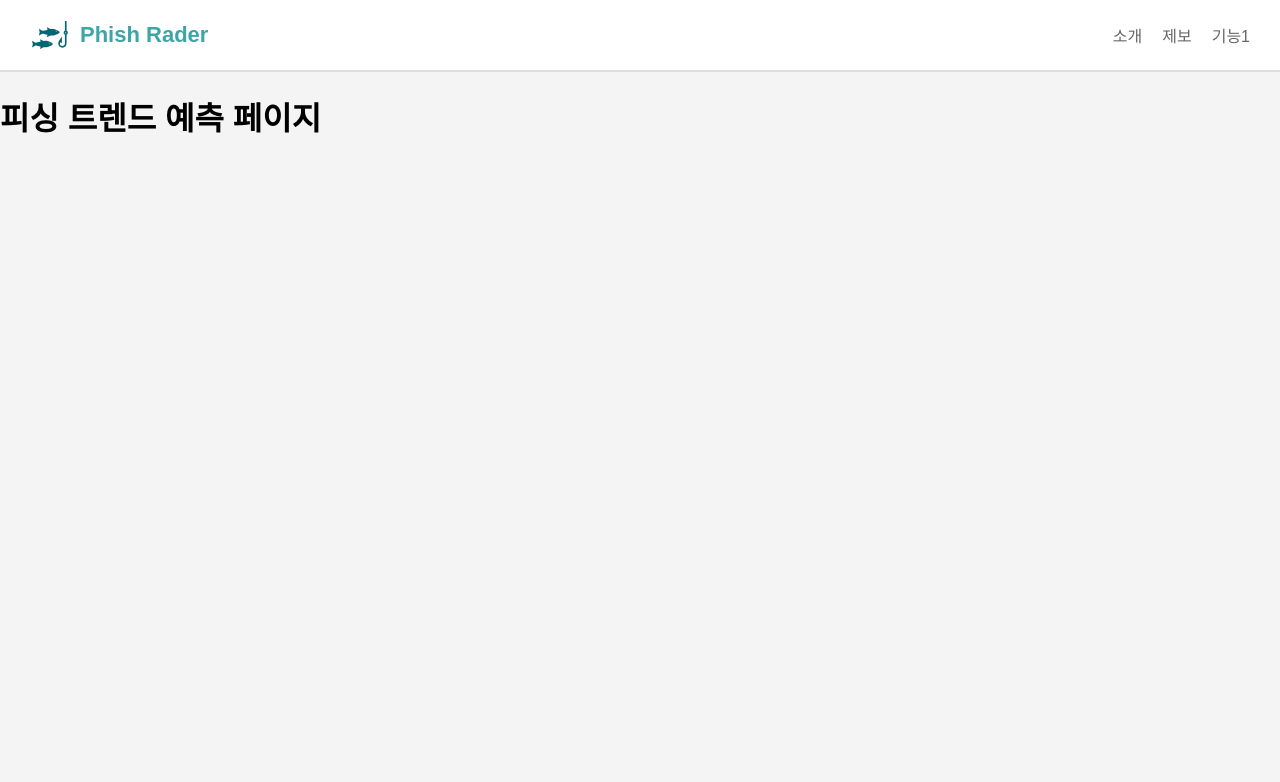
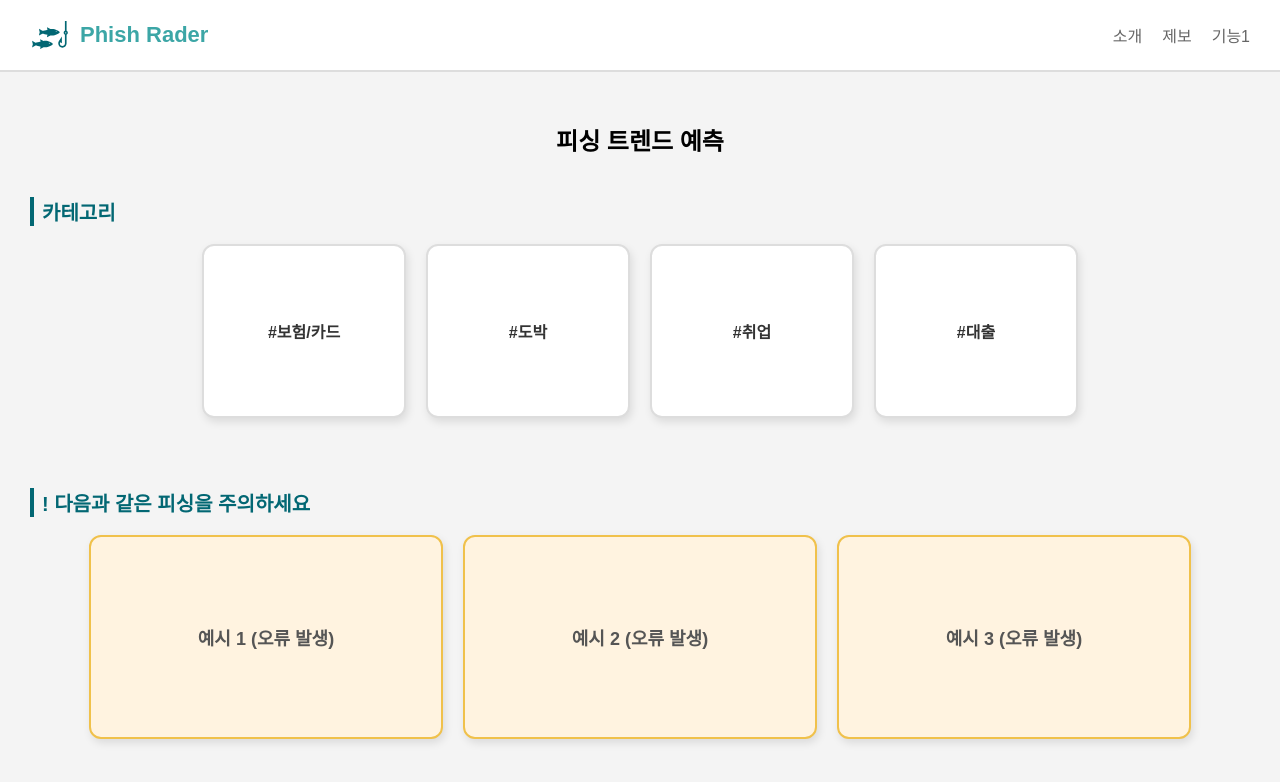
Before and after one commit to oneusesol/mirae, a React (Create React App) app in the folder web/: page /trend-predict in a window 1280 px wide. Shown: the top 782 px of the page. Built offline with nearby package versions, Linux system fonts and the light colour scheme; no server answers; a web font is replaced by a local one.

Commit message:
trend-predict
trend-predict _test-code

```diff
--- /dev/null
+++ b/web/src/components/PhishingExampleList.js
@@ -0,0 +1,20 @@
+import React from "react";
+import "../styles/TrendPredict.css"; // ✅ 스타일 유지
+
+const PhishingExampleList = ({ examples }) => {
+  return (
+    <div className="phishing-list">
+      {examples.length > 0 ? (
+        examples.map((example, index) => (
+          <div key={index} className="phishing-box">
+            {example}
+          </div>
+        ))
+      ) : (
+        <p>로딩 중...</p> // ✅ 백엔드에서 데이터가 들어오기 전 상태
+      )}
+    </div>
+  );
+};
+
+export default PhishingExampleList;
--- a/web/src/pages/AiCheck.js
+++ b/web/src/pages/AiCheck.js
@@ -11,7 +11,7 @@ function AiCheck() {
 
       {/* 입력 및 결과 컨테이너 */}
       <div className="ai-check-content">
-        {/* 피싱 문자 입력 */}
+        {/* 피싱 문자 입력. */}
         <div className="input-section">
           <h2 className="section-title">피싱 문자 입력</h2>
           <textarea className="input-box" placeholder="피싱 문자를 입력해주세요."></textarea>
--- a/web/src/pages/TrendPredict.js
+++ b/web/src/pages/TrendPredict.js
@@ -1,7 +1,50 @@
-import React from "react";
+import React, { useState, useEffect } from "react";
+import "./../styles/TrendPredict.css";
+import PhishingExampleList from "../components/PhishingExampleList";
 
-function TrendPredict() {
-  return <h1>피싱 트렌드 예측 페이지</h1>;
-}
+const TrendPredict = () => {
+  const [categories, setCategories] = useState([]);
+  const [phishingExamples, setPhishingExamples] = useState([]);
+
+  useEffect(() => {
+    const mockCategories = ["보험/카드", "도박", "취업", "대출"];
+
+    fetch("https://api.example.com/phishing-examples")
+      .then((response) => response.json())
+      .then((data) => {
+        setPhishingExamples(data);
+      })
+      .catch((error) => {
+        console.error("API 오류:", error);
+        setPhishingExamples(["예시 1 (오류 발생)", "예시 2 (오류 발생)", "예시 3 (오류 발생)"]);
+      });
+
+    setCategories(mockCategories);
+  }, []);
+
+  return (
+    <div className="trend-predict-container">
+      <h2>피싱 트렌드 예측</h2>
+
+      <div className="container-box">
+        <div className="category-container">
+          <h3 className="category-title">카테고리</h3>
+          <div className="category-list">
+            {categories.map((category, index) => (
+              <div key={index} className="category-box">
+                #{category}
+              </div>
+            ))}
+          </div>
+        </div>
+
+        <div className="phishing-warning-container">
+          <h3 className="phishing-warning-title">! 다음과 같은 피싱을 주의하세요</h3>
+          <PhishingExampleList examples={phishingExamples} />
+        </div>
+      </div>
+    </div>
+  );
+};
 
 export default TrendPredict;
--- /dev/null
+++ b/web/src/styles/TrendPredict.css
@@ -0,0 +1,127 @@
+.trend-predict-container {
+    text-align: center;
+    padding: 30px;
+    display: flex;
+    flex-direction: column;
+    align-items: center;
+    max-width: 100%;
+    margin: 0 auto;
+  }
+
+  /* 공통 컨테이너 스타일 */
+  .container-box {
+    display: flex;
+    flex-direction: column;
+    align-items: flex-start;
+    width: 100%;
+    max-width: 1400px;
+  }
+
+/* ✅ 카테고리 버튼 스타일 */
+.category-box {
+    display: flex;
+    flex-direction: column;
+    align-items: center;
+    justify-content: center;
+    background-color: white;
+    border: 2px solid #ddd;
+    padding: 15px;
+    border-radius: 12px;
+    font-size: 16px;
+    font-weight: bold;
+    transition: all 0.3s ease-in-out;
+    width: 170px;
+    height: 140px;
+    text-align: center;
+    text-decoration: none;
+    color: #333;
+    box-shadow: 2px 4px 8px rgba(0, 0, 0, 0.1);
+    cursor: pointer;
+  }
+
+  /* ✅ 카테고리 버튼 호버 효과 */
+  .category-box:hover {
+    background-color: #f0f8ff;
+    border-color: #026773;
+    transform: translateY(-3px);
+    box-shadow: 4px 6px 12px rgba(0, 0, 0, 0.15);
+  }
+
+  /* 카테고리 정렬 */
+  .category-container {
+    display: flex;
+    flex-direction: column;
+    width: 100%;
+    margin-bottom: 20px;
+  }
+
+  .category-title {
+    font-size: 20px;
+    font-weight: bold;
+    color: #026773;
+    margin-bottom: 8px;
+    border-left: 4px solid #026773;
+    padding-left: 8px;
+    text-align: left;
+  }
+
+  /* 카테고리 리스트 */
+  .category-list {
+    display: flex;
+    flex-wrap: nowrap; /* 한 줄 정렬 유지 */
+    justify-content: center;
+    width: 100%;
+    gap: 20px;
+    margin-top: 10px;
+    margin-bottom: 10px;
+  }
+
+  /* 피싱 경고 메시지 정렬 */
+  .phishing-warning-container {
+    display: flex;
+    flex-direction: column;
+    align-items: flex-start;
+    width: 100%;
+    margin-top: 20px;
+  }
+
+  .phishing-warning-title {
+    font-size: 20px;
+    font-weight: bold;
+    color: #026773;
+    margin-bottom: 8px;
+    border-left: 4px solid #026773;
+    padding-left: 8px;
+    text-align: left;
+  }
+
+  /* 피싱 예제 리스트 정렬 */
+.phishing-list {
+    display: flex;
+    flex-wrap: wrap;
+    justify-content: center; /* 가운데 정렬 */
+    width: 100%; /* */
+    gap: 20px; /* 박스 사이 간격 추가 */
+    margin-top: 10px;
+    margin-bottom: 10px;
+  }
+
+  /* 피싱 예제 박스 스타일 */
+  .phishing-box {
+    display: flex;
+    flex-direction: column;
+    align-items: center;
+    justify-content: center;
+    background-color: #fff3e0;
+    border: 2px solid #f0c14b;
+    padding: 25px;
+    border-radius: 12px;
+    font-size: 18px;
+    font-weight: bold;
+    color: #555;
+    transition: all 0.3s ease-in-out;
+    width: 300px; /* 너비를 줄여 한 줄에 3개 배치 가능하게 조정 */
+    min-height: 150px;
+    text-align: center;
+    box-shadow: 2px 4px 8px rgba(0, 0, 0, 0.1);
+  }
```
Also changed, not shown: web/src/App.css (added, +38 -0 lines), web/src/logo.svg (added).
